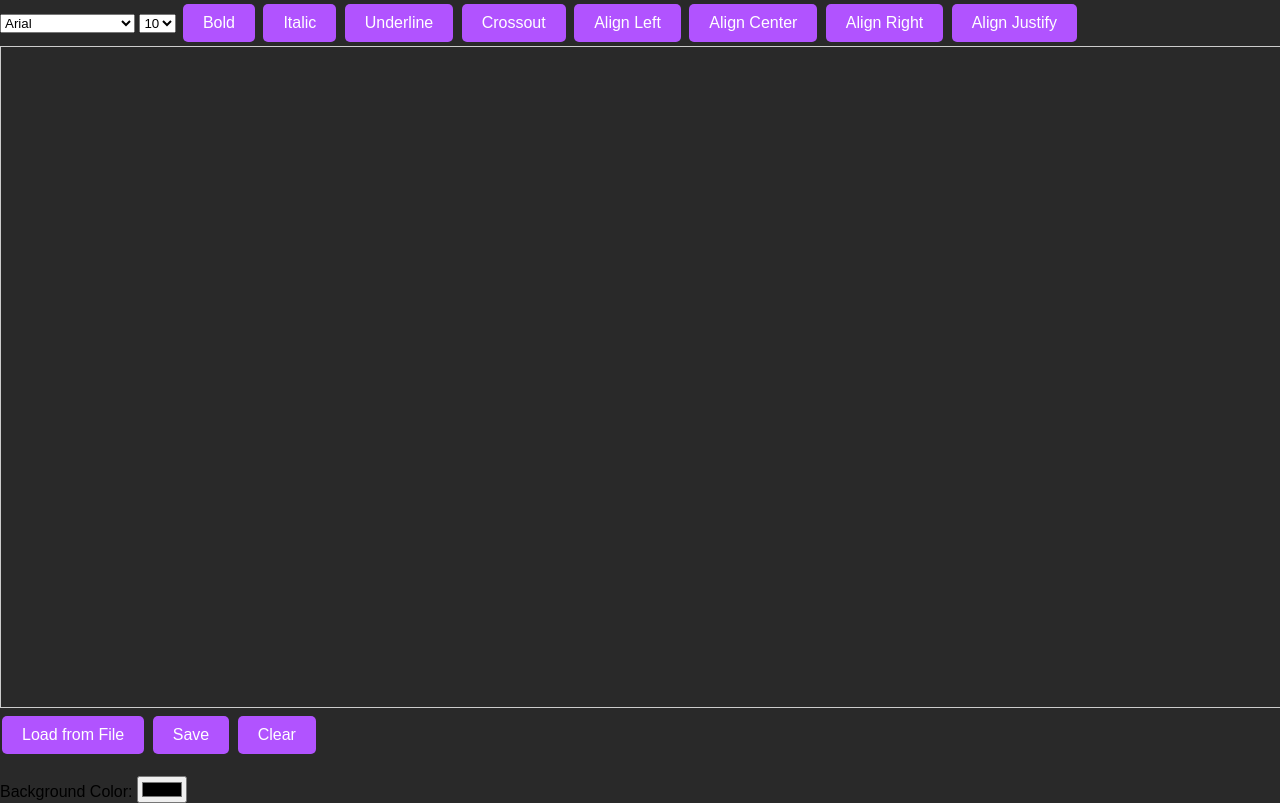
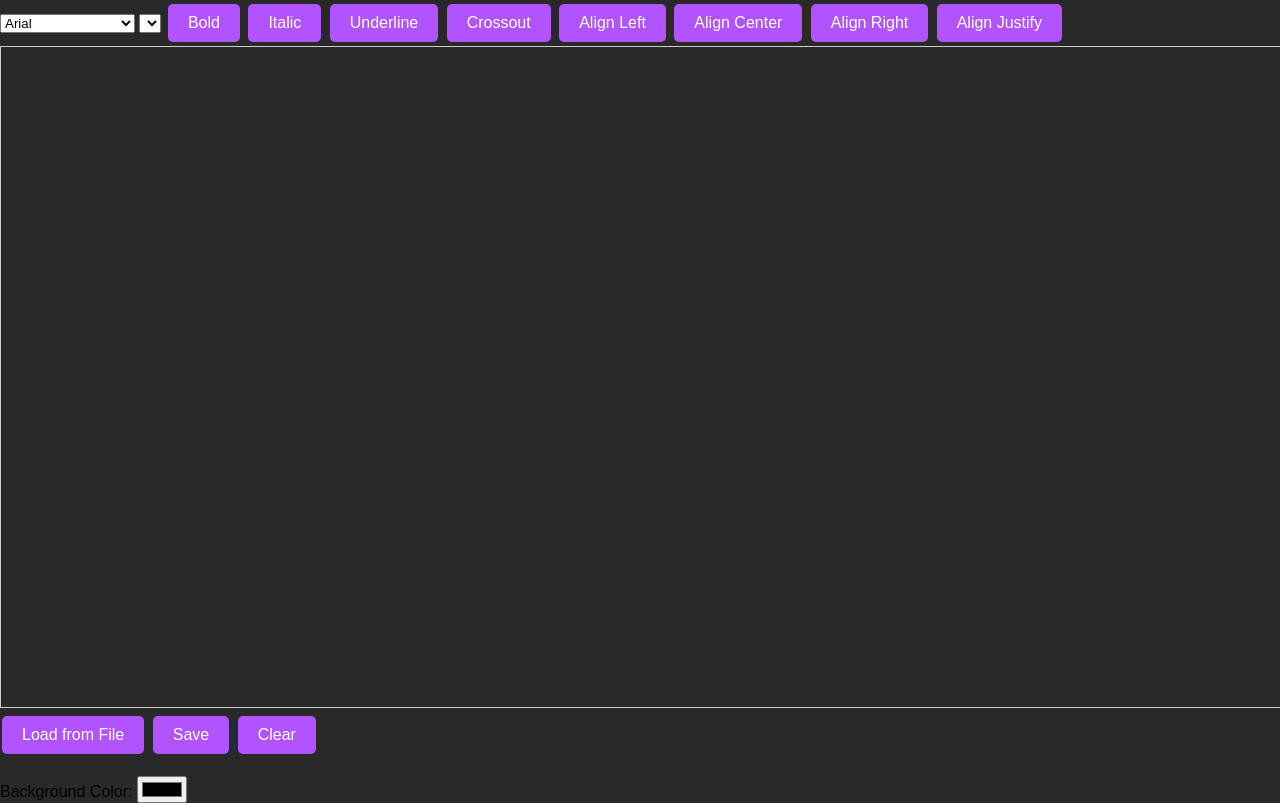
Before and after one commit to Thoq-jar/cedit, a plain HTML site: page index.html in a window 1280 px wide. Shown: the top 803 px of the page. Drawn offline with Linux system fonts and the light colour scheme.

Commit message:
Update index.html

```diff
--- a/index.html
+++ b/index.html
@@ -28,18 +28,7 @@
     <!-- Add more font options as needed -->
 </select>
     <select id="fontSizePicker" onchange="changeFontSize()">
-        <option value="10px">10</option>
-        <option value="12px">12</option>
-        <option value="14px">14</option>
-        <option value="16px">16</option>
-        <option value="18px">18</option>
-        <option value="20px">20</option>
-        <option value="22px">22</option>
-        <option value="24px">24</option>
-        <option value="26px">26</option>
-        <option value="28px">28</option>
-        <option value="30px">30</option>
-        <!-- Add more font size options as needed -->
+       <select id="fontSizePicker" onchange="changeFontSize()"></select>
     </select>
     <button class="button" onclick="toggleBold()">Bold</button>
     <button class="button" onclick="toggleItalic()">Italic</button>
```
